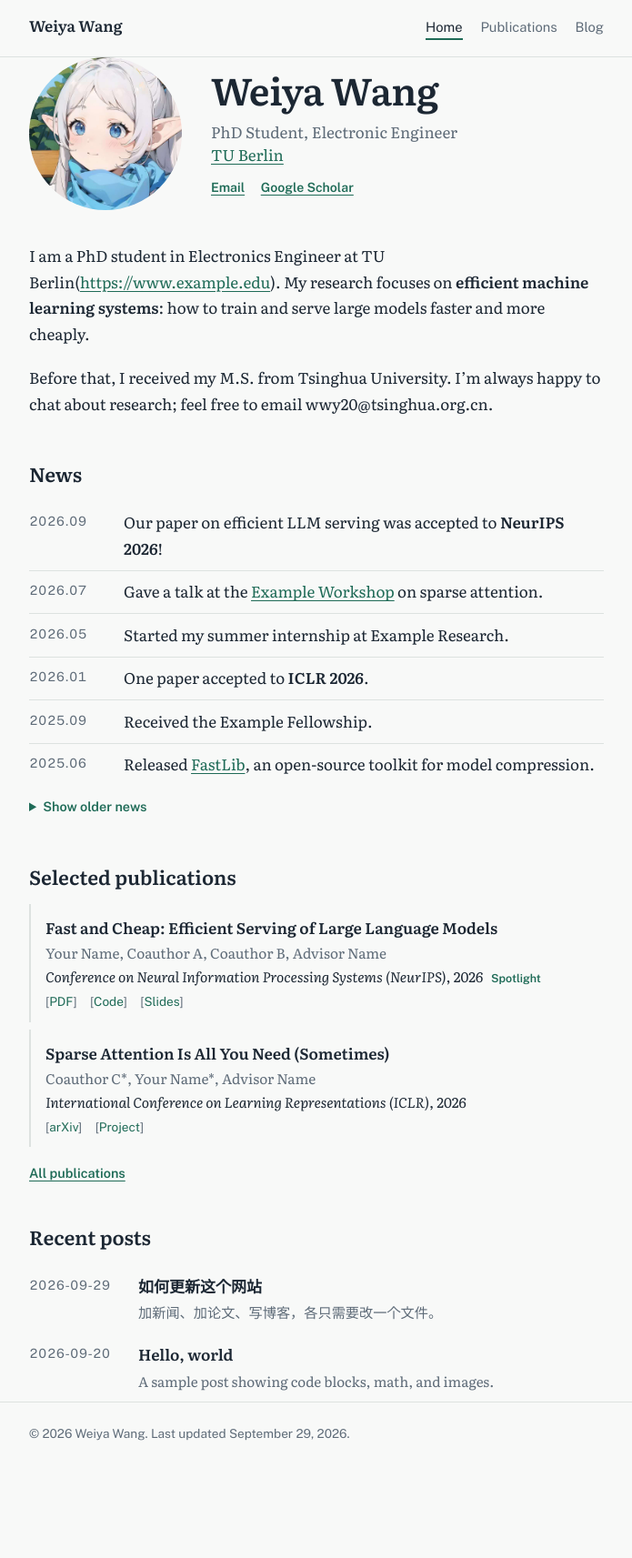
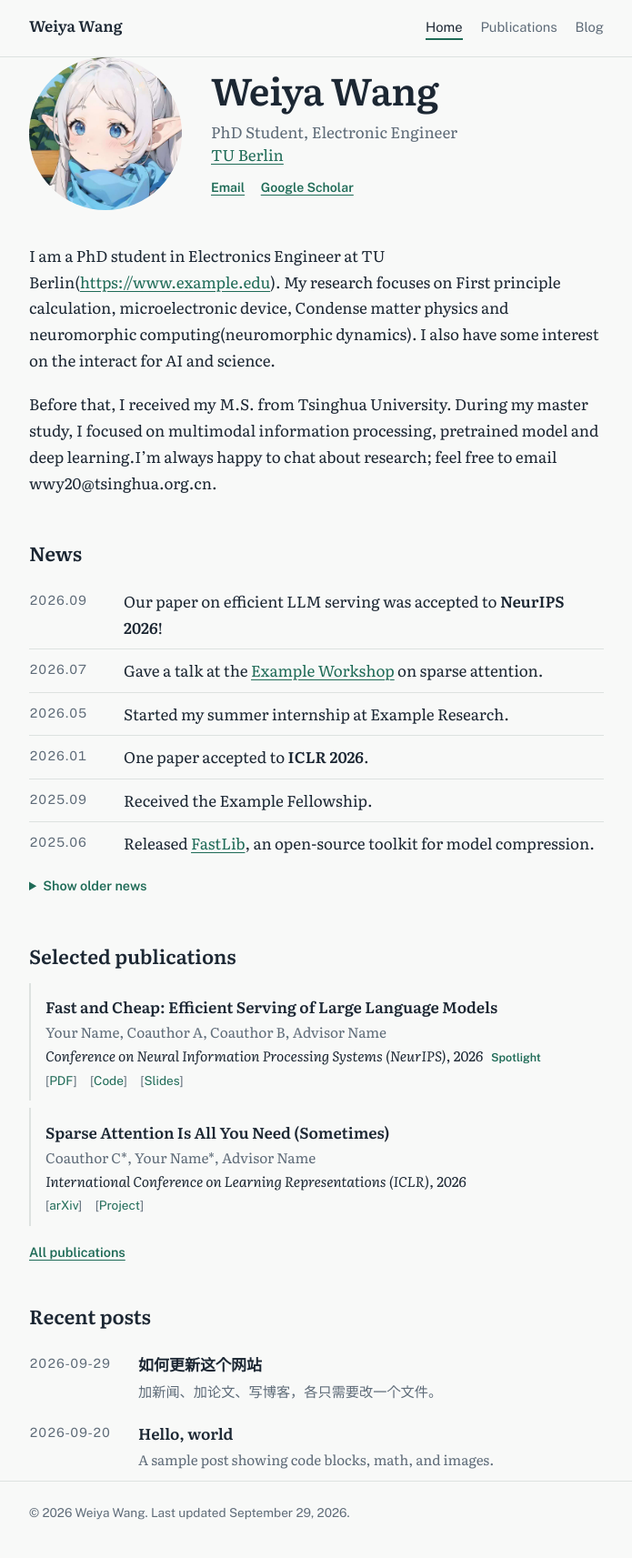
Before and after one commit to wwy2020211/wwy2020211.github.io, a Jekyll site: the page built from site/index.md, in a window 1280 px wide. Shown: the whole page at 91% size, without its empty margins (292-987 px from the left). Built offline with Jekyll 4.4.1, drawn with Linux system fonts in a browser that asks for light colours; before the commit the page ends 1627 px from its top, so only the background shows below that.

Commit message:
Update index.md

```diff
--- a/site/index.md
+++ b/site/index.md
@@ -3,8 +3,8 @@ layout: home
 ---
 
 I am a PhD student in Electronics Engineer at TU Berlin([https://www.example.edu](https://www.tu.berlin)).
-My research focuses on **efficient machine learning systems**: how to train and serve large models faster and more cheaply.
+My research focuses on First principle calculation, microelectronic device, Condense matter physics and neuromorphic computing(neuromorphic dynamics). I also have some interest on the interact for AI and science.
 
-Before that, I received my M.S. from Tsinghua University. I'm always happy to chat about research; feel free to email wwy20@tsinghua.org.cn.
+Before that, I received my M.S. from Tsinghua University. During my master study, I focused on multimodal information processing, pretrained model and deep learning.I'm always happy to chat about research; feel free to email wwy20@tsinghua.org.cn.
 
 <!-- 这一段就是主页的自我介绍，直接用 Markdown 改写即可 -->
```
